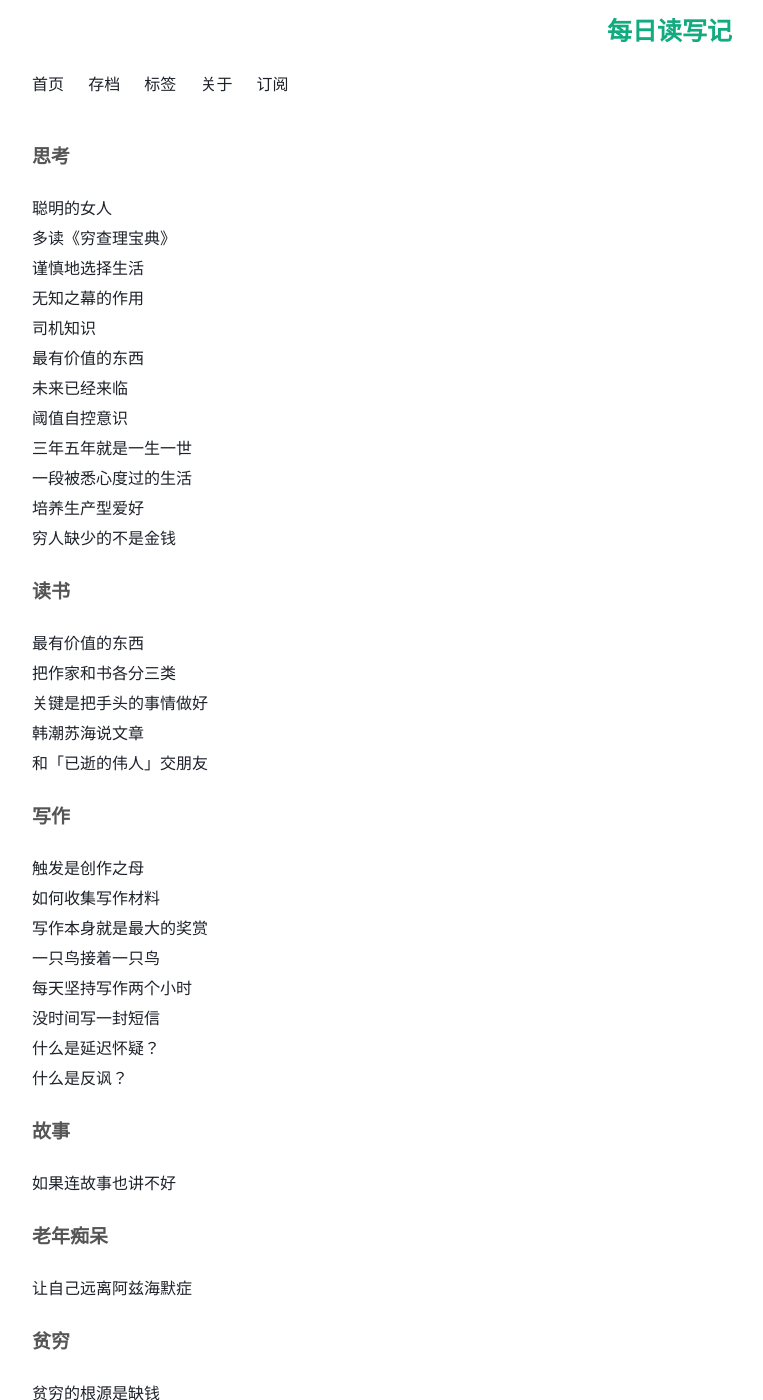
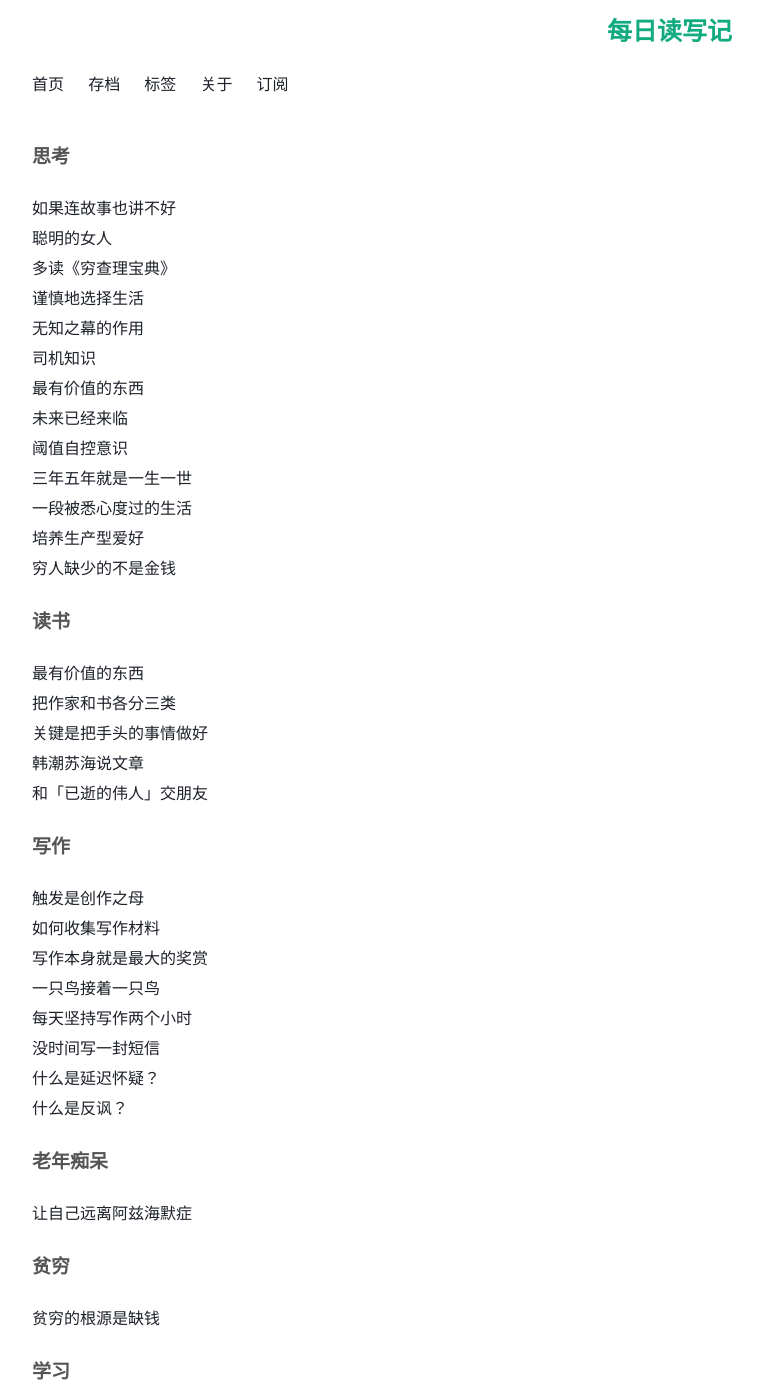
Before and after one commit to Turbo-Snail/ReadingCard, a Jekyll site: the page built from tag.html, in a window 1280 px wide and 1400 px high. Shown: the whole window, without its empty margins (258-1021 px from the left). Built offline with Jekyll 4.4.1, drawn with Linux system fonts in a browser that asks for light colours; comment, search, counter and statistics services are not loaded.

Commit message:
Update 2017-07-09-TellAStory.md

```diff
--- a/_posts/2017-07-09-TellAStory.md
+++ b/_posts/2017-07-09-TellAStory.md
@@ -2,7 +2,7 @@
 layout: post
 title: 如果连故事也讲不好
 tags:
-- 故事
+- 思考
 status: publish
 type: post
 published: true
```
